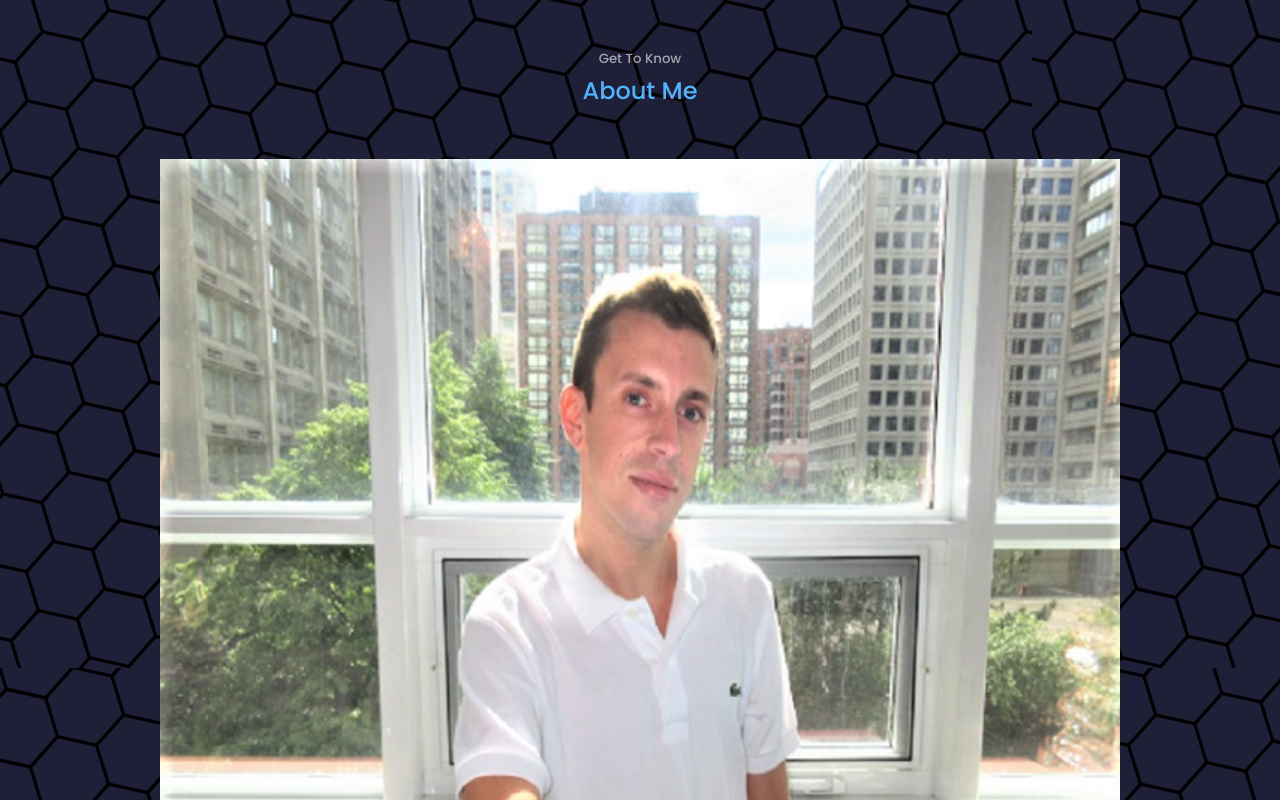
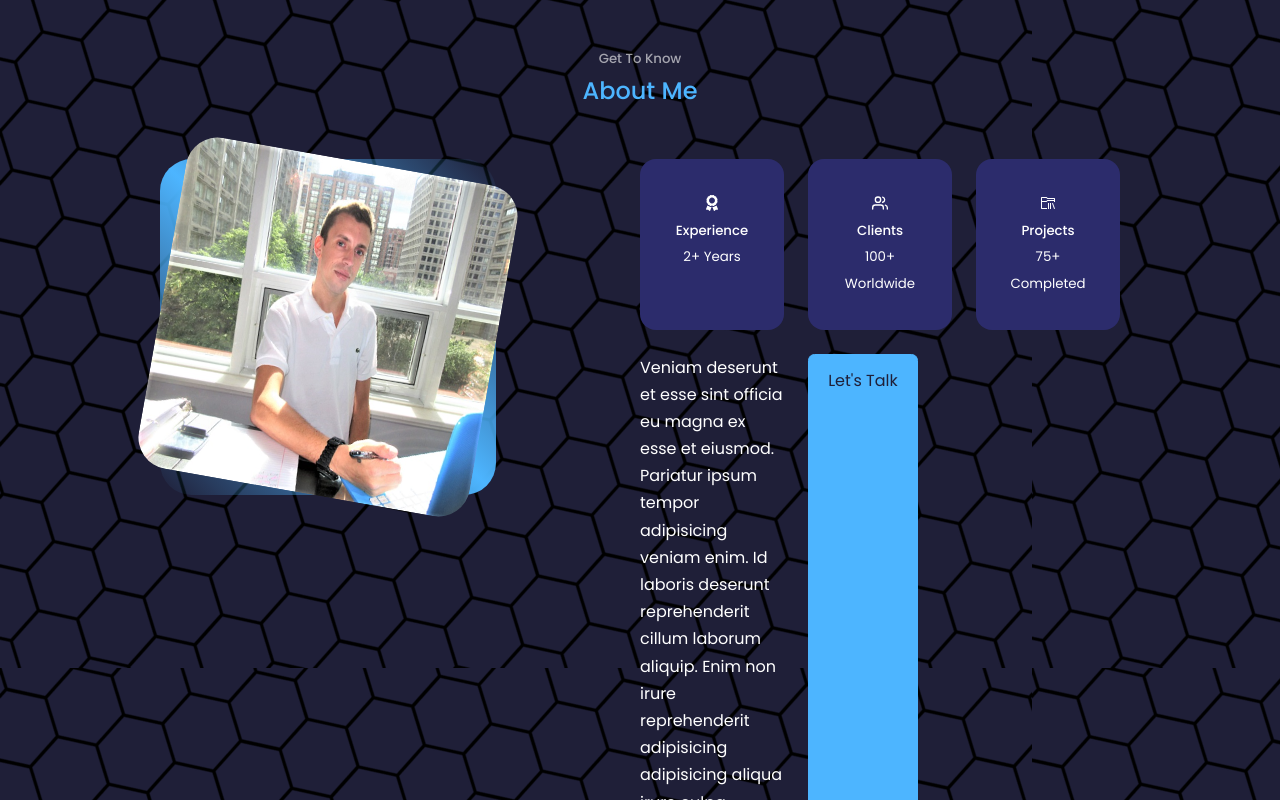
Before and after one commit to brianlockerbie/brianlockerbie.github.io, a React (Create React App) app: page / in a window 1280 px wide. Shown: the part 880-1680 px from the top of the page. Built offline with nearby package versions, Linux system fonts and the light colour scheme.

Commit message:
added css to about.css

```diff
--- a/src/components/about/About.jsx
+++ b/src/components/about/About.jsx
@@ -38,6 +38,12 @@ const About = () => {
               <h5>Projects</h5>
               <small>75+ Completed</small>
             </article>
+
+            <p>
+              Veniam deserunt et esse sint officia eu magna ex esse et eiusmod. Pariatur ipsum tempor adipisicing veniam enim. Id laboris deserunt reprehenderit cillum laborum aliquip. Enim non irure reprehenderit adipisicing adipisicing aliqua irure culpa eiusmod quis consectetur.
+            </p>
+
+            <a href="#contact" className='btn btn-primary'>Let's Talk</a>
           </div>
         </div>
       </div>
--- a/src/components/about/about.css
+++ b/src/components/about/about.css
@@ -0,0 +1,51 @@
+.about__container {
+    display: grid;
+    grid-template-columns: 35% 50%;
+    gap: 15%;
+}
+
+.about__me {
+    width: 100%;
+    aspect-ratio: 1/1;
+    border-radius: 2rem;
+    background: linear-gradient(
+        45deg,
+        transparent,
+        var(--color-primary),
+        transparent
+    );
+    display: grid;
+    place-items: center;
+}
+
+.about__me-image {
+    border-radius: 2rem;
+    overflow: hidden;
+    transform: rotate(10deg);
+    transition: var(--transition);
+}
+
+.about__me-image:hover {
+    transform: rotate(0);
+}
+
+.about__cards {
+    display: grid;
+    grid-template-columns: repeat(3, 1fr);
+    gap: 1.5rem;
+}
+
+.about__card {
+    background: var(--color-bg-variant);
+    border: 1px solid transparent;
+    border-radius: 1rem;
+    padding: 2rem;
+    text-align: center;
+    transition: var(--transition);
+}
+
+.about__card:hover {
+    background: transparent;
+    border-color: var(--color-primary-variant);
+    cursor: default;
+}
```
